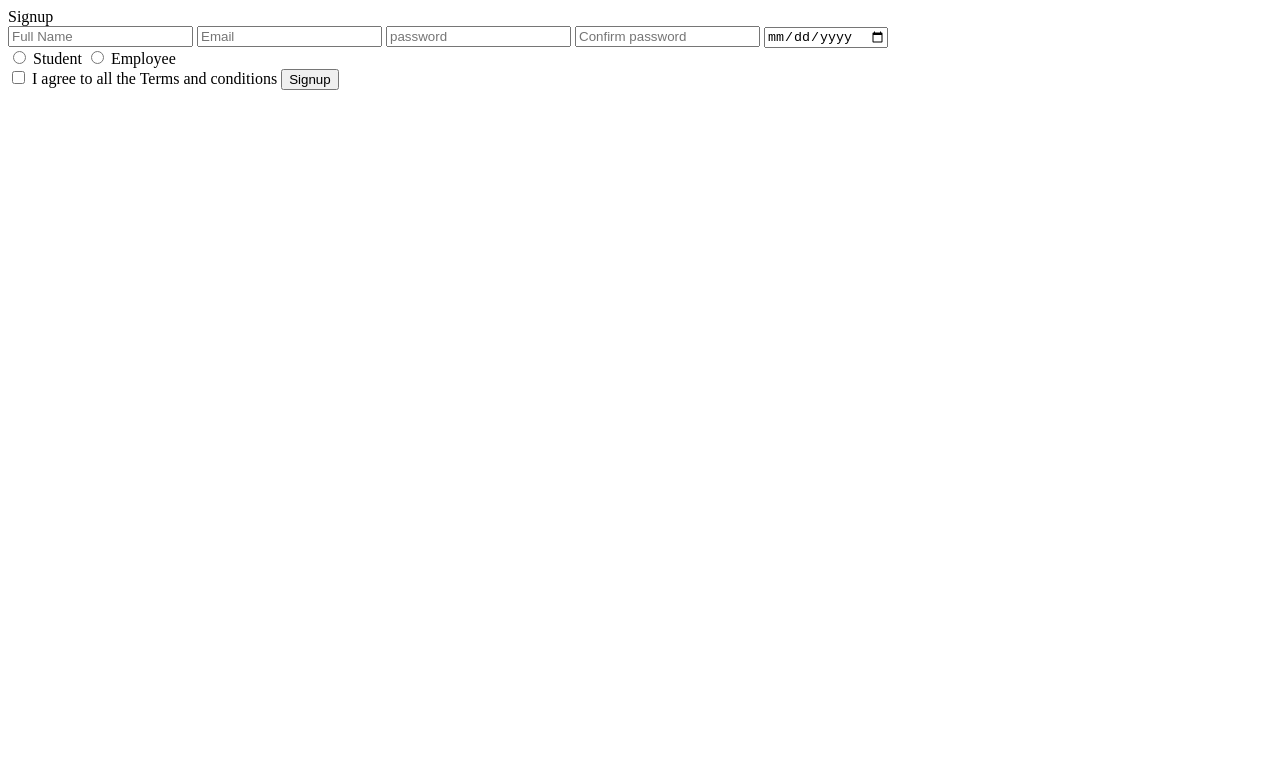
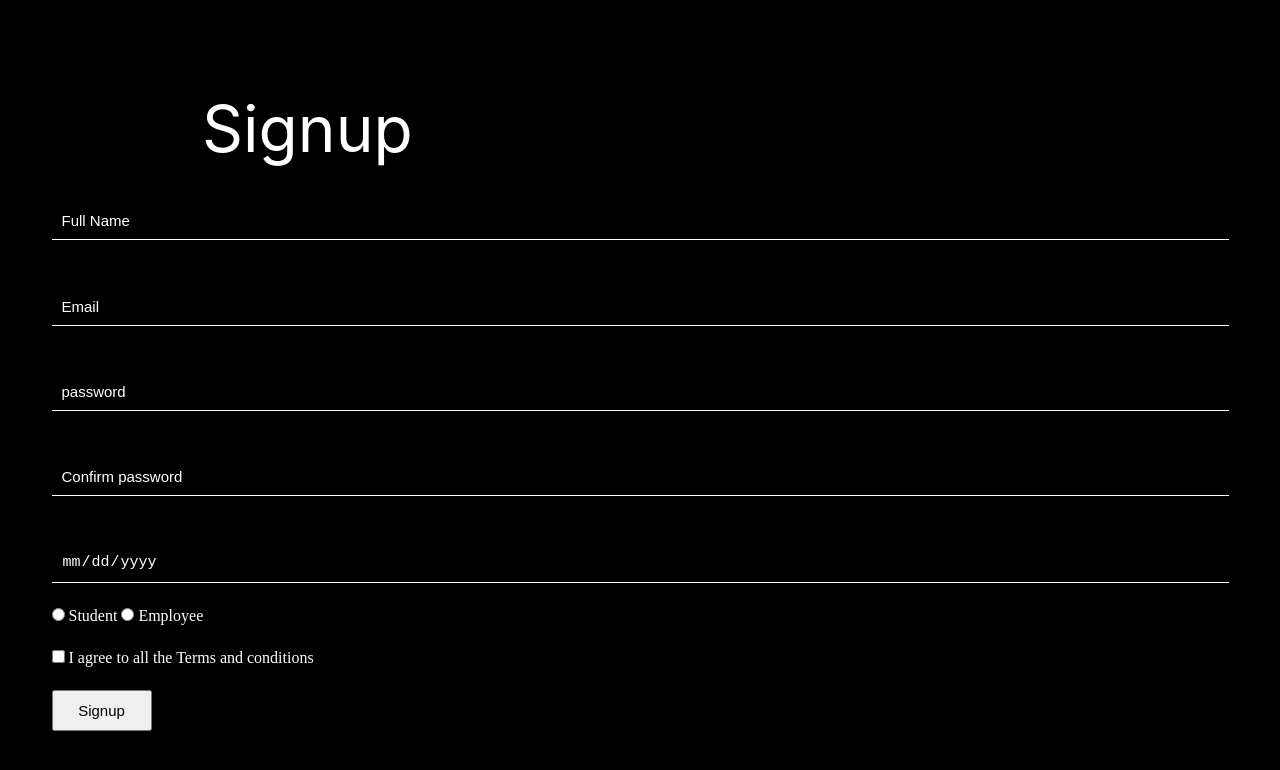
Before and after one commit to Abhi70815/signup, a plain HTML site: page index.html in a window 1280 px wide. Drawn offline with Linux system fonts and the light colour scheme; the site is published under a folder, as on GitHub Pages, so addresses that start at the root find nothing.

Commit message:
Update index.html

```diff
--- a/index.html
+++ b/index.html
@@ -5,7 +5,7 @@
     <meta charset="UTF-8">
     <meta name="viewport" content="width=device-width, initial-scale=1.0">
     <title>Signup form</title>
-    <link rel="stylesheet" href="/Signup/style.css">
+    <link rel="stylesheet" href="style.css">
 </head>
 
 <body>
```
